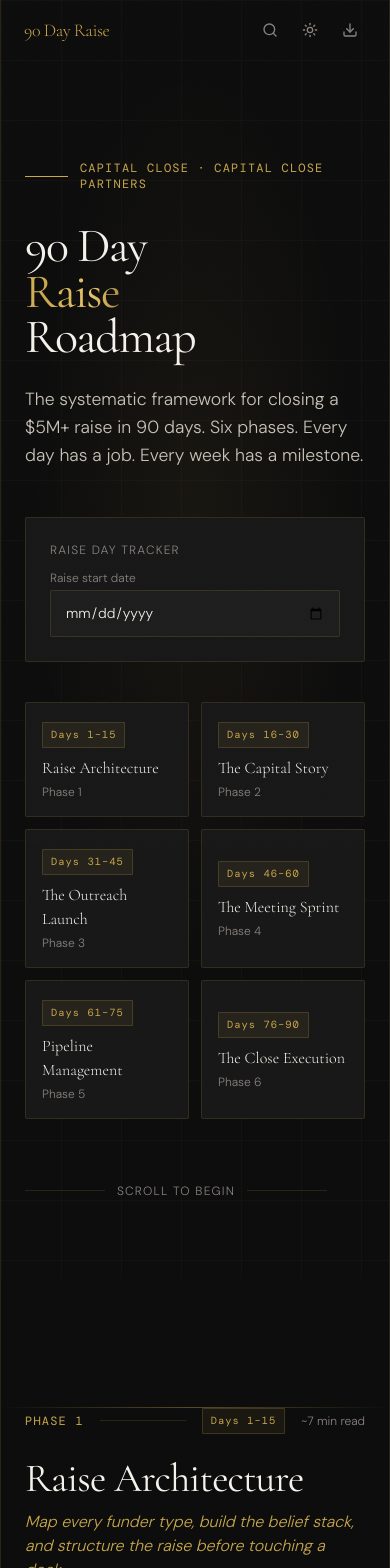
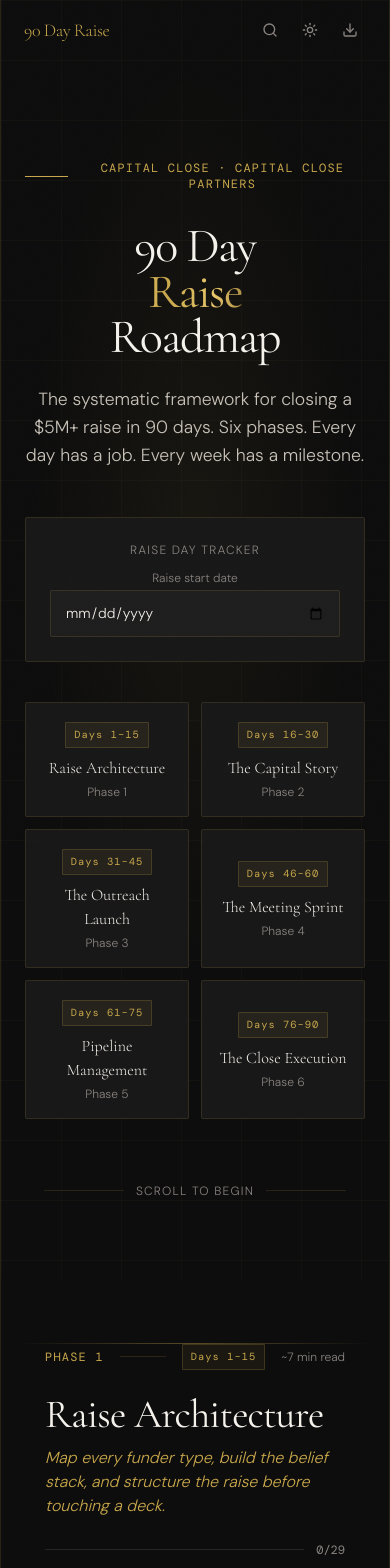
Before and after one commit to amaeteventurestudios/capital-close, a Next.js app: page / in a window 390 px wide. Shown: the top 1568 px of the page. Built offline with nearby package versions, Linux system fonts and the light colour scheme.

Commit message:
Fix mobile centering and phase 1 visibility on small screens

```diff
--- a/app/globals.css
+++ b/app/globals.css
@@ -139,6 +139,12 @@ h1, h2, h3, h4 {
   min-height: 100vh;
   padding: 8rem 0 6rem;
   position: relative;
+}
+
+@media (max-width: 767px) {
+  .phase-section {
+    padding: 4rem 1.25rem 3rem;
+  }
 }
 
 /* Gold line */
--- a/components/phases/Hero.tsx
+++ b/components/phases/Hero.tsx
@@ -77,17 +77,17 @@ export default function Hero() {
         }}
       />
 
-      <div className="relative max-w-5xl mx-auto px-6 py-20">
+      <div className="relative max-w-5xl mx-auto px-6 py-20 text-center md:text-left">
         {/* Eyebrow */}
         <div
-          className={`flex items-center gap-3 mb-8 opacity-0-init ${visible ? "animate-fade-up" : ""}`}
+          className={`flex items-center md:items-start justify-center md:justify-start gap-3 mb-8 opacity-0-init ${visible ? "animate-fade-up" : ""}`}
         >
           <div
             className="h-px w-12"
             style={{ background: "var(--gold)" }}
           />
           <span
-            className="text-xs tracking-widest uppercase font-mono"
+            className="text-center md:text-left text-xs tracking-widest uppercase font-mono"
             style={{ color: "var(--gold)" }}
           >
             CAPITAL CLOSE · CAPITAL CLOSE PARTNERS
@@ -96,7 +96,7 @@ export default function Hero() {
 
         {/* Headline */}
         <h1
-          className={`font-display mb-6 opacity-0-init ${visible ? "animate-fade-up delay-100" : ""}`}
+          className={`font-display mb-6 text-center md:text-left opacity-0-init ${visible ? "animate-fade-up delay-100" : ""}`}
           style={{
             fontSize: "clamp(3rem, 8vw, 7rem)",
             lineHeight: "0.95",
@@ -113,7 +113,7 @@ export default function Hero() {
 
         {/* Subline */}
         <p
-          className={`max-w-xl mb-12 opacity-0-init ${visible ? "animate-fade-up delay-200" : ""}`}
+          className={`max-w-xl mx-auto md:mx-0 mb-12 text-center md:text-left opacity-0-init ${visible ? "animate-fade-up delay-200" : ""}`}
           style={{
             fontSize: "1.1rem",
             color: "var(--text-secondary)",
@@ -126,18 +126,18 @@ export default function Hero() {
 
         {/* Day tracker */}
         <div
-          className={`card p-6 mb-10 max-w-lg opacity-0-init ${visible ? "animate-fade-up delay-300" : ""}`}
+          className={`card p-6 mb-10 w-full max-w-lg mx-auto md:mx-0 opacity-0-init ${visible ? "animate-fade-up delay-300" : ""}`}
         >
           <p
-            className="text-xs tracking-widest uppercase mb-3"
+            className="text-xs tracking-widest uppercase mb-3 text-center md:text-left"
             style={{ color: "var(--text-muted)" }}
           >
             Raise Day Tracker
           </p>
-          <div className="flex gap-3 items-center flex-wrap">
+          <div className="flex gap-3 items-center md:items-start justify-center md:justify-start flex-wrap">
             <div className="flex-1 min-w-0">
               <label
-                className="block text-xs mb-1"
+                className="block text-xs mb-1 text-center md:text-left"
                 style={{ color: "var(--text-muted)" }}
               >
                 Raise start date
@@ -150,7 +150,7 @@ export default function Hero() {
               />
             </div>
             {dayNumber !== null && (
-              <div className="flex gap-4 flex-wrap">
+              <div className="flex gap-4 items-center md:items-start justify-center md:justify-start flex-wrap">
                 <div className="text-center">
                   <div
                     className="font-display text-3xl"
@@ -199,7 +199,7 @@ export default function Hero() {
 
           {/* Progress dots */}
           {dayNumber !== null && (
-            <div className="mt-4 flex gap-1">
+            <div className="mt-4 flex items-center md:items-start gap-1">
               {phases.map((p, i) => {
                 const phaseDay = i * 15 + 1;
                 const inPhase = dayNumber >= phaseDay && dayNumber <= phaseDay + 14;
@@ -234,7 +234,7 @@ export default function Hero() {
             <button
               key={p.id}
               onClick={() => scrollToSection(p.id)}
-              className="card p-4 text-left group"
+              className="card p-4 text-center md:text-left group"
             >
               <div
                 className="day-badge mb-2"
@@ -260,7 +260,7 @@ export default function Hero() {
 
         {/* Scroll cue */}
         <div
-          className={`mt-16 flex items-center gap-3 opacity-0-init ${
+          className={`mt-16 flex items-center md:items-start justify-center md:justify-start gap-3 opacity-0-init ${
             visible ? "animate-fade-up delay-500" : ""
           }`}
         >
@@ -269,7 +269,7 @@ export default function Hero() {
             style={{ background: "var(--border)" }}
           />
           <span
-            className="text-xs tracking-widest uppercase"
+            className="text-center md:text-left text-xs tracking-widest uppercase"
             style={{ color: "var(--text-muted)" }}
           >
             Scroll to begin
```
